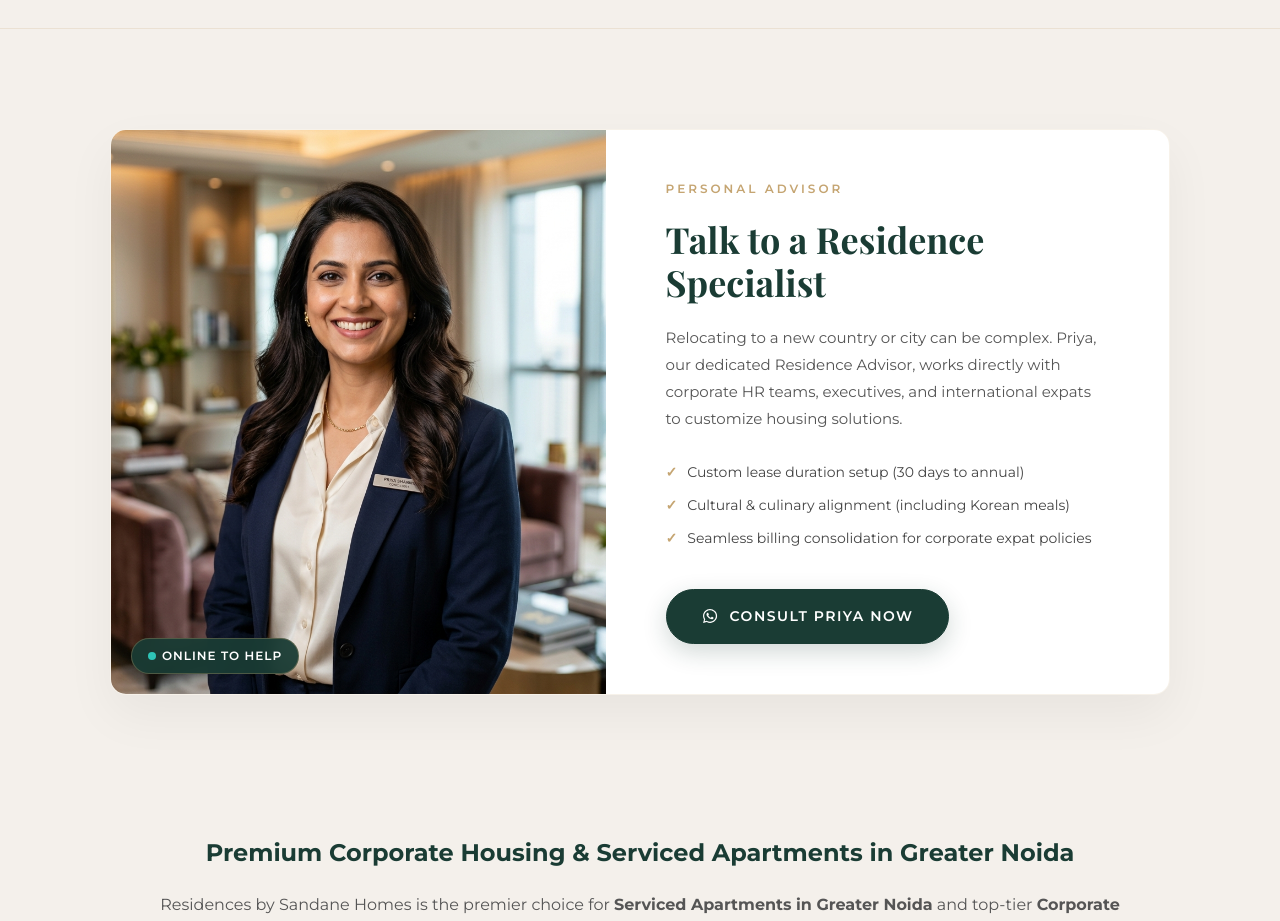
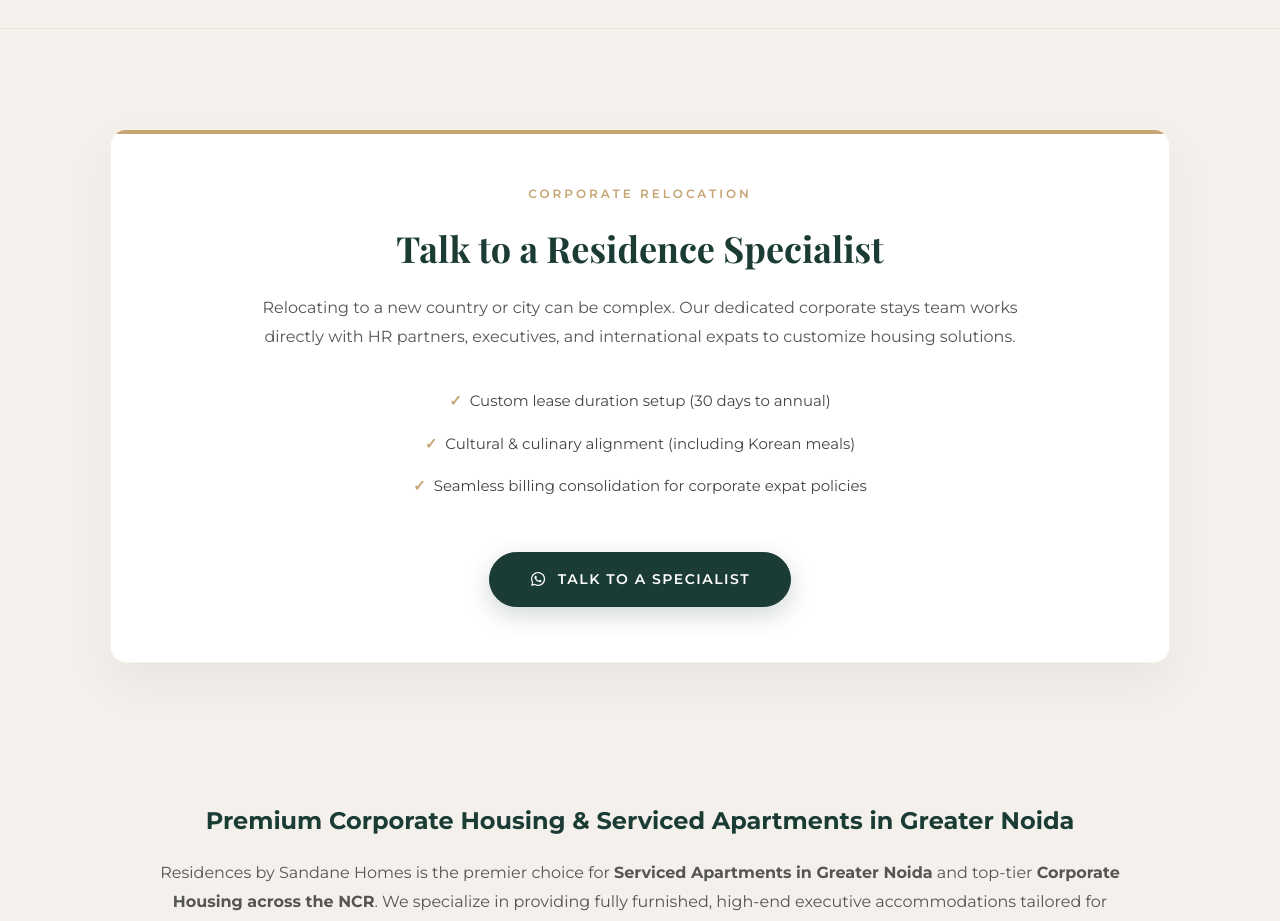
Before and after one commit to viratco/sandanehomes, a React (Vite) app: page /residences in a window 1280 px wide. Shown: the part 5480-6401 px from the top of the page. Built offline with nearby package versions, Linux system fonts and the light colour scheme; a web font is replaced by a local one.

Commit message:
style: convert specialist profile section to full-width corporate CTA card

```diff
--- a/src/components/pages/Residences.jsx
+++ b/src/components/pages/Residences.jsx
@@ -688,38 +688,30 @@ const Residences = () => {
                 margin: '100px auto',
                 padding: '0 20px'
             }}>
-                <div className="specialist-card">
-                    {/* Image side */}
-                    <div className="specialist-img-container">
-                        <img
-                            src={imgAdvisor}
-                            alt="Priya - Residence Specialist"
-                        />
-                        {/* Visual Accent badge */}
+                <div style={{
+                    backgroundColor: '#ffffff',
+                    borderRadius: '16px',
+                    boxShadow: '0 20px 50px rgba(0, 0, 0, 0.05)',
+                    border: '1px solid rgba(197, 165, 114, 0.15)',
+                    padding: '55px 60px',
+                    display: 'flex',
+                    flexDirection: 'column',
+                    gap: '24px',
+                    alignItems: 'center',
+                    textAlign: 'center',
+                    position: 'relative',
+                    overflow: 'hidden'
+                }}>
+                    {/* Visual Gold accent line on top */}
                     <div style={{
                         position: 'absolute',
-                            bottom: '20px',
-                            left: '20px',
-                            backgroundColor: 'rgba(26, 60, 52, 0.95)',
-                            backdropFilter: 'blur(8px)',
-                            color: '#ffffff',
-                            padding: '8px 16px',
-                            borderRadius: '20px',
-                            fontSize: '12px',
-                            fontWeight: '600',
-                            letterSpacing: '1px',
-                            display: 'flex',
-                            alignItems: 'center',
-                            gap: '6px',
-                            border: '1px solid rgba(197, 165, 114, 0.3)'
-                        }}>
-                            <span style={{ width: '8px', height: '8px', borderRadius: '50%', backgroundColor: '#2ec4b6', display: 'inline-block' }}></span>
-                            ONLINE TO HELP
-                        </div>
-                    </div>
+                        top: 0,
+                        left: 0,
+                        width: '100%',
+                        height: '4px',
+                        backgroundColor: '#C5A572'
+                    }}></div>
 
-                    {/* Text side */}
-                    <div className="specialist-text-container">
                     <span style={{
                         color: '#C5A572',
                         fontSize: '12px',
@@ -727,7 +719,7 @@ const Residences = () => {
                         fontWeight: '600',
                         textTransform: 'uppercase'
                     }}>
-                            Personal Advisor
+                        Corporate Relocation
                     </span>
                     <h3 style={{
                         fontFamily: 'Playfair Display, serif',
@@ -740,41 +732,44 @@ const Residences = () => {
                         Talk to a Residence Specialist
                     </h3>
                     <p style={{
-                            fontSize: '15px',
+                        fontSize: '16px',
                         lineHeight: '1.8',
                         color: '#555',
-                            margin: 0
+                        margin: 0,
+                        maxWidth: '800px'
                     }}>
-                            Relocating to a new country or city can be complex. Priya, our dedicated Residence Advisor, works directly with corporate HR teams, executives, and international expats to customize housing solutions.
+                        Relocating to a new country or city can be complex. Our dedicated corporate stays team works directly with HR partners, executives, and international expats to customize housing solutions.
                     </p>
                     <ul style={{
                         listStyle: 'none',
                         padding: 0,
-                            margin: '10px 0',
+                        margin: '15px 0',
                         display: 'flex',
-                            flexDirection: 'column',
-                            gap: '12px',
-                            fontSize: '14px',
-                            color: '#444'
+                        flexWrap: 'wrap',
+                        justifyContent: 'center',
+                        gap: '20px 40px',
+                        fontSize: '15px',
+                        color: '#444',
+                        maxWidth: '850px'
                     }}>
-                            <li style={{ display: 'flex', alignItems: 'center', gap: '10px' }}>
+                        <li style={{ display: 'flex', alignItems: 'center', gap: '8px' }}>
                             <span style={{ color: '#C5A572', fontWeight: 'bold' }}>✓</span> Custom lease duration setup (30 days to annual)
                         </li>
-                            <li style={{ display: 'flex', alignItems: 'center', gap: '10px' }}>
+                        <li style={{ display: 'flex', alignItems: 'center', gap: '8px' }}>
                             <span style={{ color: '#C5A572', fontWeight: 'bold' }}>✓</span> Cultural & culinary alignment (including Korean meals)
                         </li>
-                            <li style={{ display: 'flex', alignItems: 'center', gap: '10px' }}>
+                        <li style={{ display: 'flex', alignItems: 'center', gap: '8px' }}>
                             <span style={{ color: '#C5A572', fontWeight: 'bold' }}>✓</span> Seamless billing consolidation for corporate expat policies
                         </li>
                     </ul>
 
-                        <div style={{ marginTop: '10px' }}>
+                    <div style={{ marginTop: '15px' }}>
                         <a
-                                href="https://wa.me/919711722273?text=Hi%20Priya,%20I%20am%20relocating%20and%20would%20like%20to%20discuss%20serviced%20residence%20options."
+                            href="https://wa.me/919711722273?text=Hi%20Sandane%20Homes,%20I%20am%20relocating%20and%20would%20like%20to%20discuss%20serviced%20residence%20options."
                             target="_blank"
                             rel="noopener noreferrer"
                             style={{
-                                    padding: '16px 35px',
+                                padding: '16px 40px',
                                 fontSize: '14px',
                                 backgroundColor: '#1A3C34',
                                 border: '1px solid #1A3C34',
@@ -805,9 +800,8 @@ const Residences = () => {
                             <svg viewBox="0 0 448 512" width="16" height="16" fill="currentColor" style={{ flexShrink: 0 }}>
                                 <path d="M380.9 97.1C339 55.1 283.2 32 223.9 32c-122.4 0-222 99.6-222 222 0 39.1 10.2 77.3 29.6 111L3.2 480l117.7-30.9c32.4 17.7 68.9 27 106.1 27h.1c122.3 0 224.1-99.6 224.1-222 0-59.3-25.2-115-67.1-157zm-157 341.6c-33.2 0-65.7-8.9-94-25.7l-6.7-4-69.8 18.3L72 359.2l-4.4-7c-18.5-29.4-28.2-63.3-28.2-98.2 0-101.7 82.8-184.5 184.6-184.5 49.3 0 95.6 19.2 130.4 54.1 34.8 34.9 56.2 81.2 56.1 130.5 0 101.8-84.9 184.6-186.6 184.6zm101.2-138.2c-5.5-2.8-32.8-16.2-37.9-18-5.1-1.9-8.8-2.8-12.5 2.8-3.7 5.6-14.3 18-17.6 21.8-3.2 3.7-6.5 4.2-12 1.4-32.6-16.3-54-29.1-75.5-66-5.7-9.8 5.7-9.1 16.3-30.3 1.8-3.7 .9-6.9-.5-9.7-1.4-2.8-12.5-30.1-17.1-41.2-4.5-10.8-9.1-9.3-12.5-9.5-3.2-.2-6.9-.2-10.6-.2-3.7 0-9.7 1.4-14.8 6.9-5.1 5.6-19.4 19-19.4 46.3 0 27.3 19.9 53.7 22.6 57.4 2.8 3.7 39.1 59.7 94.8 83.8 35.2 15.2 49 16.5 66.6 13.9 10.7-1.6 32.8-13.4 37.4-26.4 4.6-13 4.6-24.1 3.2-26.4-1.3-2.5-5-3.9-10.5-6.6z" />
                             </svg>
-                                CONSULT PRIYA NOW
+                            TALK TO A SPECIALIST
                         </a>
-                        </div>
                     </div>
                 </div>
             </div>
```
Lines whose indentation alone changed are shown as unchanged.
